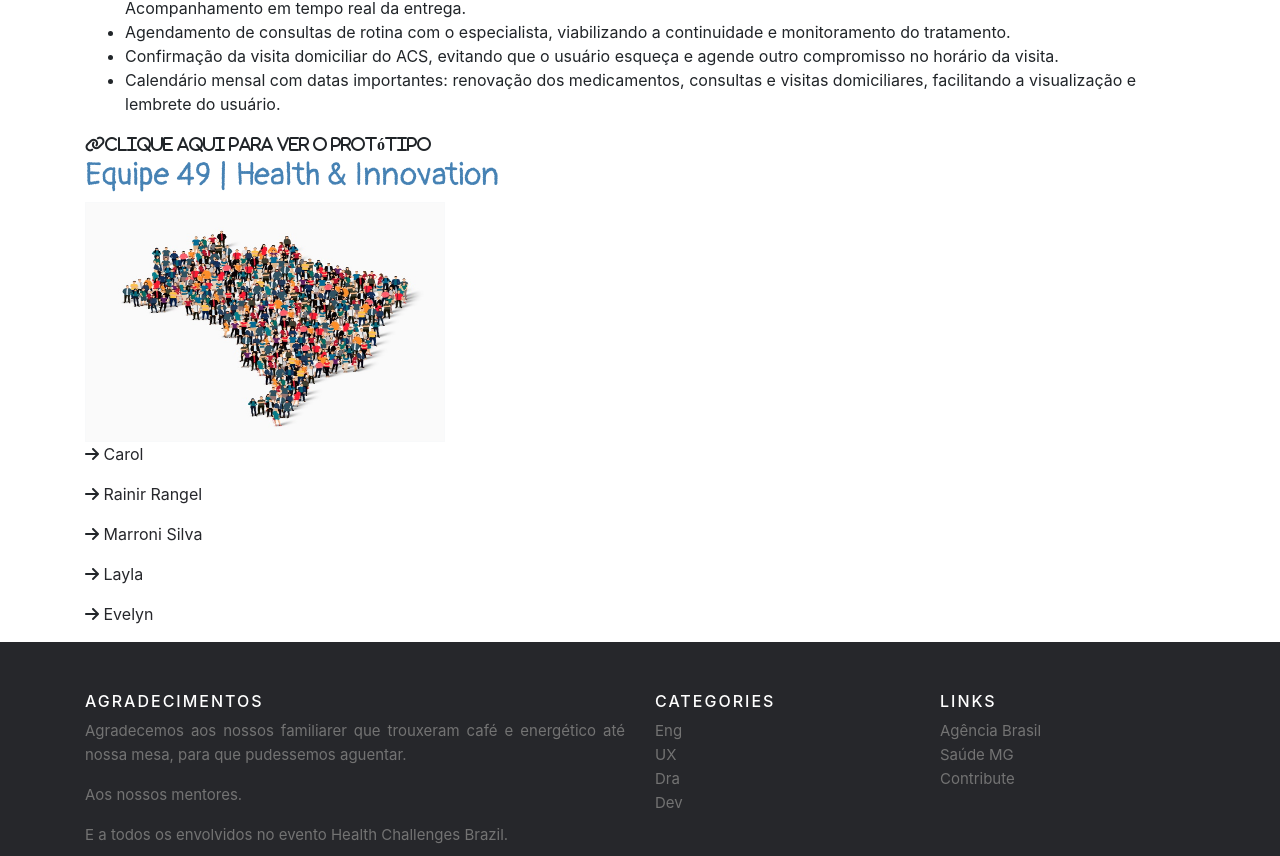
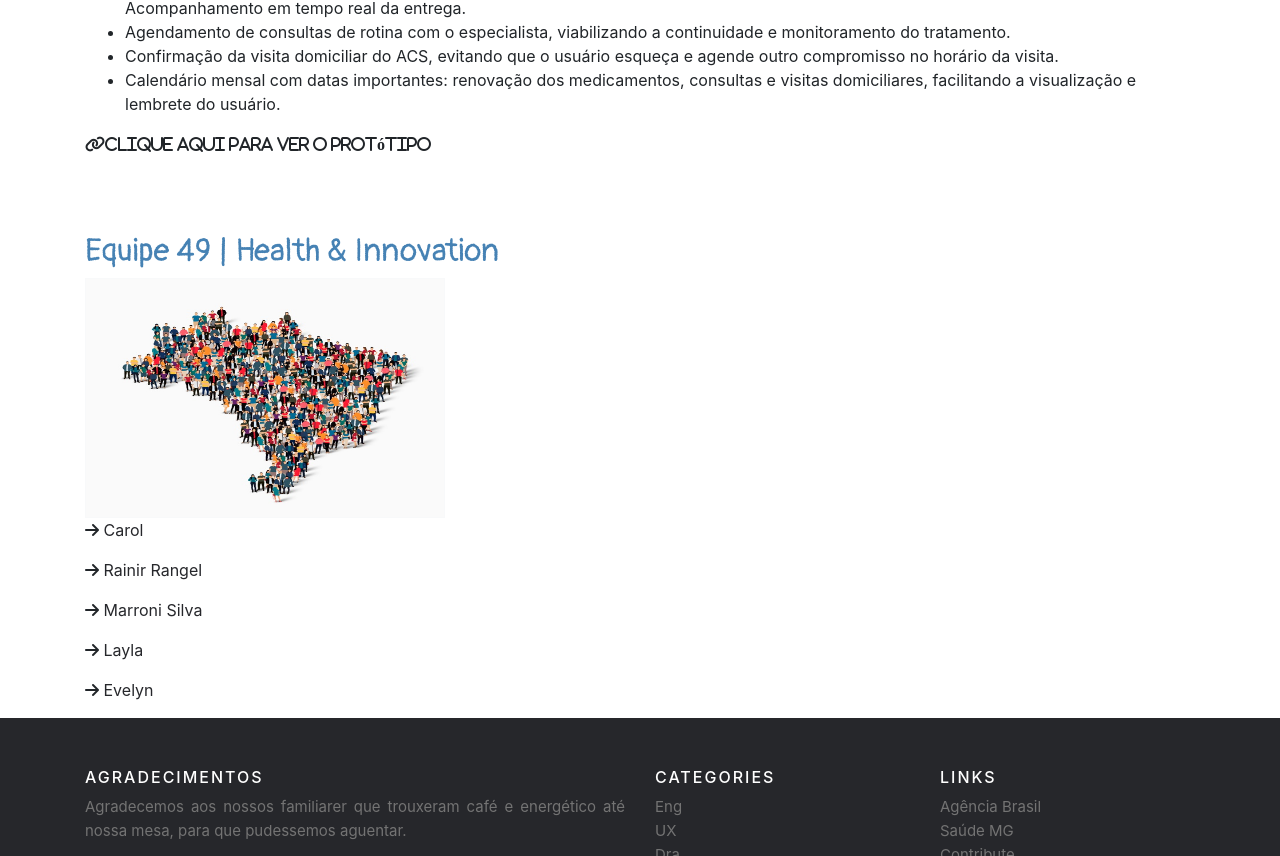
Before and after one commit to Evelyndepiala01/Evelyndepiala01.github.io, a plain HTML site: page index.html in a window 1280 px wide. Shown: the part 2070-2926 px from the top of the page. Drawn offline with nearby package versions, Linux system fonts and the light colour scheme; a web font is replaced by a local one.

Commit message:
Atalização

```diff
--- a/index.html
+++ b/index.html
@@ -122,7 +122,7 @@
     facilitando a visualização e lembrete do usuário. </li>
 </ul>
 
-    <i class="fas fa-link"><a
+    <i class="icones fas fa-link"><a
         href="https://www.figma.com/proto/4Jk1bcZ3GUDR4LCI1RJDkw/App-Integra---Hackaton-Health-Care-Brazil-21?node-id=173%3A102&viewport=-87%2C1092%2C0.7111635804176331&frame-preset-name=iPhone%2011%20Pro%20Max&scaling=scale-down"></a>Clique
       aqui para ver o protótipo</i>
   </figcaption>
--- a/style/estilo.css
+++ b/style/estilo.css
@@ -5,6 +5,9 @@ html, body {
     font-family: 'Montserrat', sans-serif;
 }
 
+.icones {
+  padding-bottom: 5rem;
+}
 header {
     background-image: url(../imagens/paisagem.jpg);
     background-size: cover;
```
